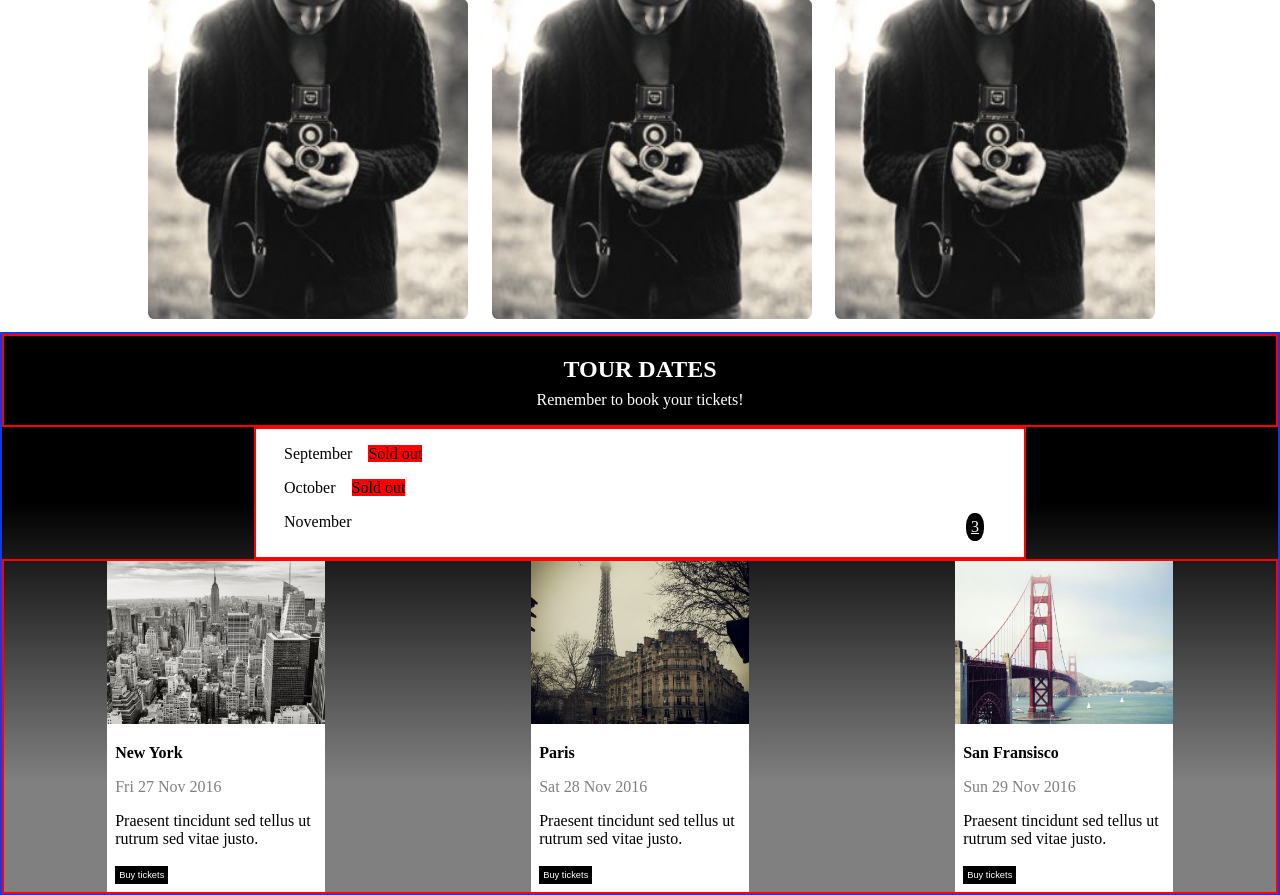
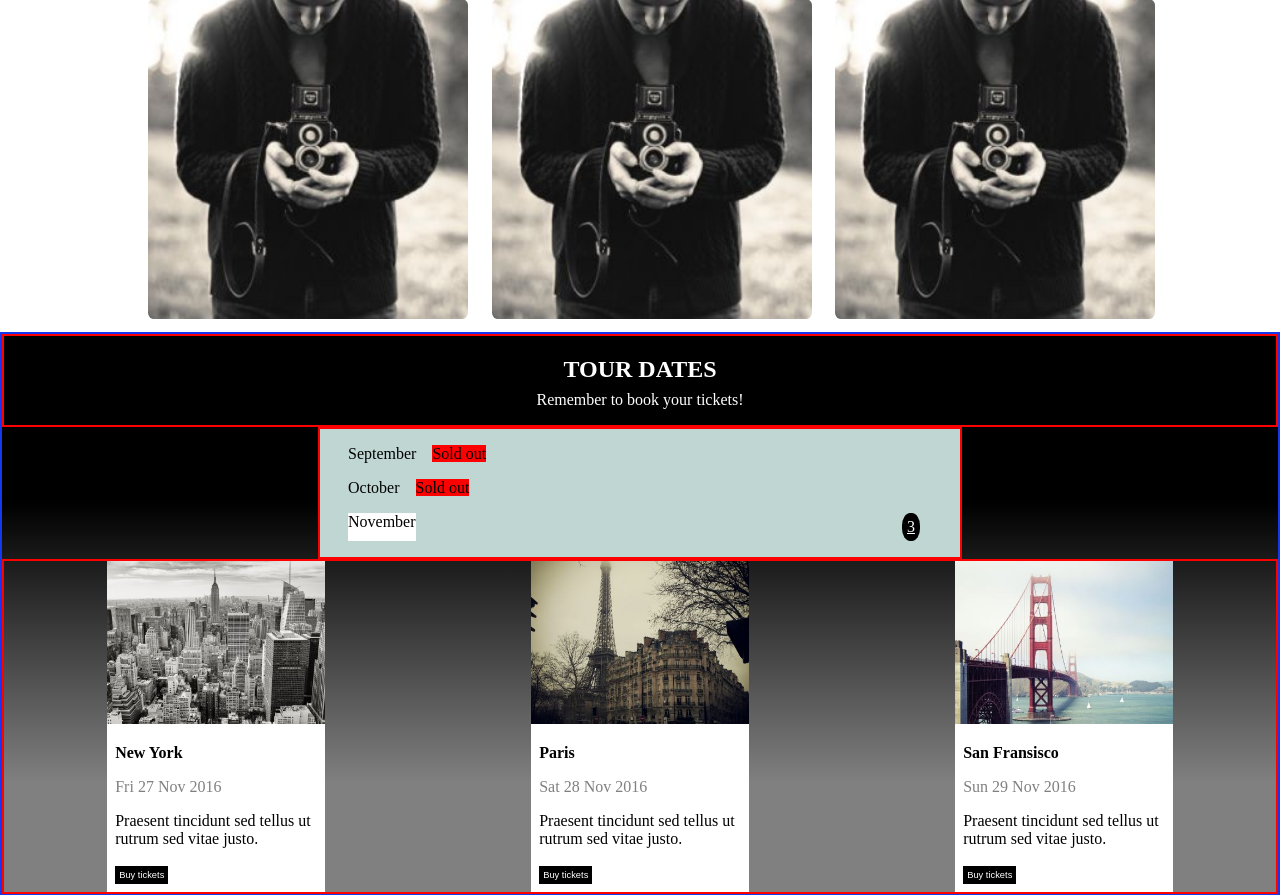
Before and after one commit to codegrann/The-Band, a PHP site: page / in a window 1280 px wide. Shown: the part 961-1856 px from the top of the page. Run offline with PHP 8.4, Linux system fonts and the light colour scheme.

Commit message:
changed bg of ticket section

```diff
--- a/style.css
+++ b/style.css
@@ -194,9 +194,9 @@ body{
 #tickets{
     align-self: center;
     border: 2px solid red;
-    background-color: white;
+    background-color: rgb(192, 214, 211);
     color: black;
-    width: 60vw;
+    width: 50vw;
 
 }
 #tickets p{
```
